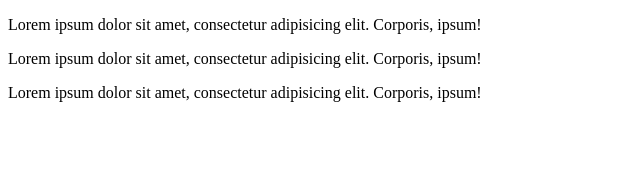
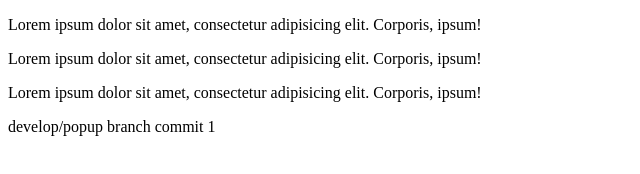
Before and after one commit to PopovAnton123/Jobb, a plain HTML site: page Task01.html in a window 1280 px wide. Shown: the whole page, without its empty margins (0-640 px from the left). Drawn offline with Linux system fonts and the light colour scheme.

Commit message:
develop/popup branch commit 1

```diff
--- a/Task01.html
+++ b/Task01.html
@@ -14,6 +14,7 @@
     <p>Lorem ipsum dolor sit amet, consectetur adipisicing elit. Corporis, ipsum!</p>
     <p>Lorem ipsum dolor sit amet, consectetur adipisicing elit. Corporis, ipsum!</p>
     <p>Lorem ipsum dolor sit amet, consectetur adipisicing elit. Corporis, ipsum!</p>
+    <p>develop/popup branch commit 1</p>
 </div>
 </body>
 </html>
```
